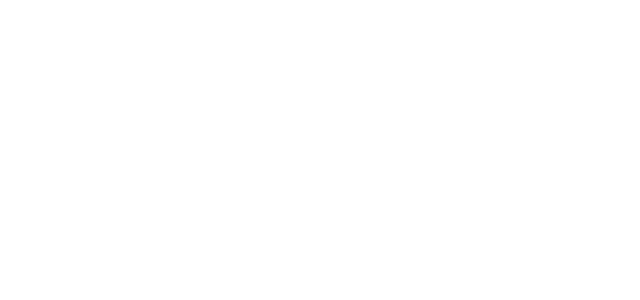
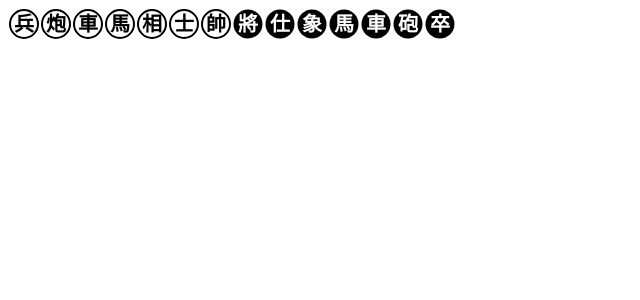
Before and after one commit to horaceho/keipou, a Vue app: page /#/board in a window 1280 px wide. Before the commit this address had no page. Shown: the top 300 px of the page, without its empty margins (0-640 px from the left). Built offline with nearby package versions, Linux system fonts and the light colour scheme.

Commit message:
add board view

```diff
--- /dev/null
+++ b/src/components/Piece.vue
@@ -0,0 +1,31 @@
+<template>
+  <div v-if="grid.side === 'red'">
+    <div>
+      <svg viewBox="0 0 128 128" xmlns="http://www.w3.org/2000/svg">
+        <circle cx="64" cy="64" r="56.0" fill="none" stroke="black" stroke-width="8"
+        />
+        <text x="24" y="92" font-size="80" font-weight="bold" fill="black">
+          {{ grid.name }}
+        </text>
+      </svg>
+    </div>
+  </div>
+  <div v-if="grid.side === 'black'">
+    <div>
+      <svg viewBox="0 0 128 128" xmlns="http://www.w3.org/2000/svg">
+        <circle cx="64" cy="64" r="58.0" fill="black" />
+        <text x="24" y="92" font-size="80" font-weight="bold" fill="white">
+          {{ grid.name }}
+        </text>
+      </svg>
+    </div>
+  </div>
+</template>
+
+<script>
+export default {
+  props: {
+    grid: Object,
+  },
+};
+</script>
--- a/src/router/index.js
+++ b/src/router/index.js
@@ -1,5 +1,6 @@
 import { createWebHashHistory, createRouter } from "vue-router";
 import Home from "../views/Home.vue";
+import Board from "../views/Board.vue";
 import One from "../views/One.vue";
 import Two from "../views/Two.vue";
 import Pous from "../views/Pous.vue";
@@ -11,6 +12,11 @@
     path: "/",
     name: "Home",
     component: Home,
+  },
+  {
+    path: "/board",
+    name: "Board",
+    component: Board,
   },
   {
     path: "/one",
--- /dev/null
+++ b/src/views/Board.vue
@@ -0,0 +1,100 @@
+<template>
+  <div class="m-2 flex">
+    <div v-for="grid in grids">
+      <div class="w-8">
+        <Piece :grid="grid" />
+      </div>
+    </div>
+  </div>
+</template>
+
+<script>
+import Piece from "../components/Piece.vue";
+
+export default {
+  components: {
+    Piece,
+  },
+  props: {
+    fen: { type: String, default: "abcdef" },
+  },
+  methods: {
+    fenToGrids() {},
+  },
+  data() {
+    return {
+    };
+  },
+  mounted() {
+    console.log("board mounted()");
+  },
+  unmounted() {
+    console.log("board unmounted()");
+  },
+  setup(props) {
+    let grids = [
+      {
+        name: "兵",
+        side: "red",
+      },
+      {
+        name: "炮",
+        side: "red",
+      },
+      {
+        name: "車",
+        side: "red",
+      },
+      {
+        name: "馬",
+        side: "red",
+      },
+      {
+        name: "相",
+        side: "red",
+      },
+      {
+        name: "士",
+        side: "red",
+      },
+      {
+        name: "帥",
+        side: "red",
+      },
+      {
+        name: "將",
+        side: "black",
+      },
+      {
+        name: "仕",
+        side: "black",
+      },
+      {
+        name: "象",
+        side: "black",
+      },
+      {
+        name: "馬",
+        side: "black",
+      },
+      {
+        name: "車",
+        side: "black",
+      },
+      {
+        name: "砲",
+        side: "black",
+      },
+      {
+        name: "卒",
+        side: "black",
+      },
+    ];
+    length = props.fen.length;
+    return {
+      length,
+      grids,
+    };
+  },
+};
+</script>
--- a/src/views/Pous.vue
+++ b/src/views/Pous.vue
@@ -12,7 +12,7 @@
             <span class="ml-2">{{ item.name }}</span>
           </a>
         </div>
-    </div>
+      </div>
     </li>
   </ul>
 </template>
```
